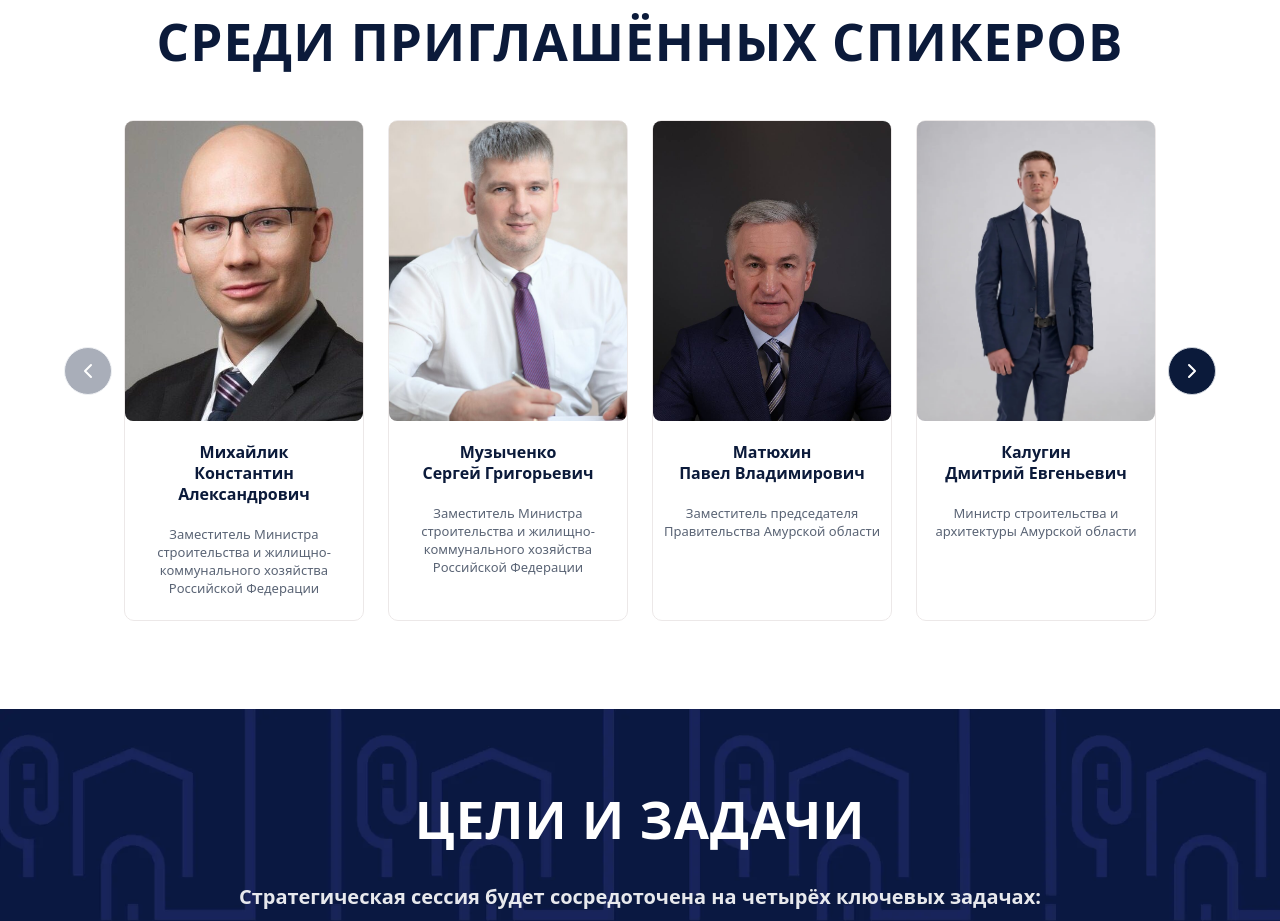
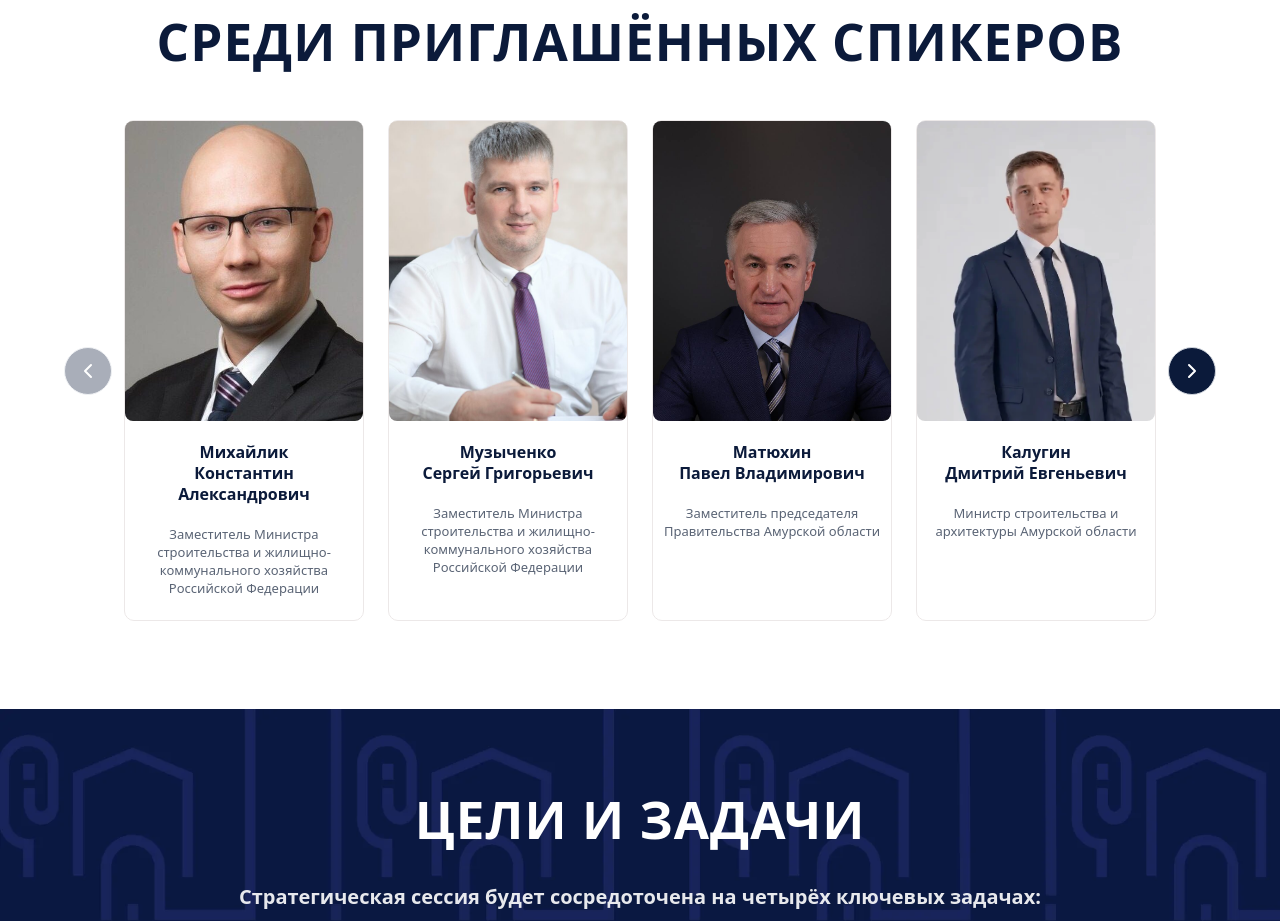
Before and after one commit to LagutaGit/effective_sogaz, a plain HTML site: page index.html in a window 1280 px wide. Shown: the part 780-1701 px from the top of the page. Drawn offline with Linux system fonts and the light colour scheme.

Commit message:
Опять Калугин

```diff
--- a/index.html
+++ b/index.html
@@ -99,7 +99,7 @@
           <div class="slider__slide">
             <article class="speaker-card">
               <div class="speaker-card__photo">
-                <img src="img/speakers/speaker_new_6.jpeg" alt="Калугин Дмитрий Евгеньевич">
+                <img src="img/speakers/speaker_new_6.png" alt="Калугин Дмитрий Евгеньевич">
               </div>
               <h3 class="speaker-card__name">Калугин<br> Дмитрий Евгеньевич</h3>
               <p class="speaker-card__position">Министр строительства и архитектуры Амурской области </p>
```
Also changed, not shown: img/speakers/speaker_new_6.png (added), img/speakers/speaker_new_6_old.jpeg (renamed from img/speakers/speaker_new_6.jpeg).
